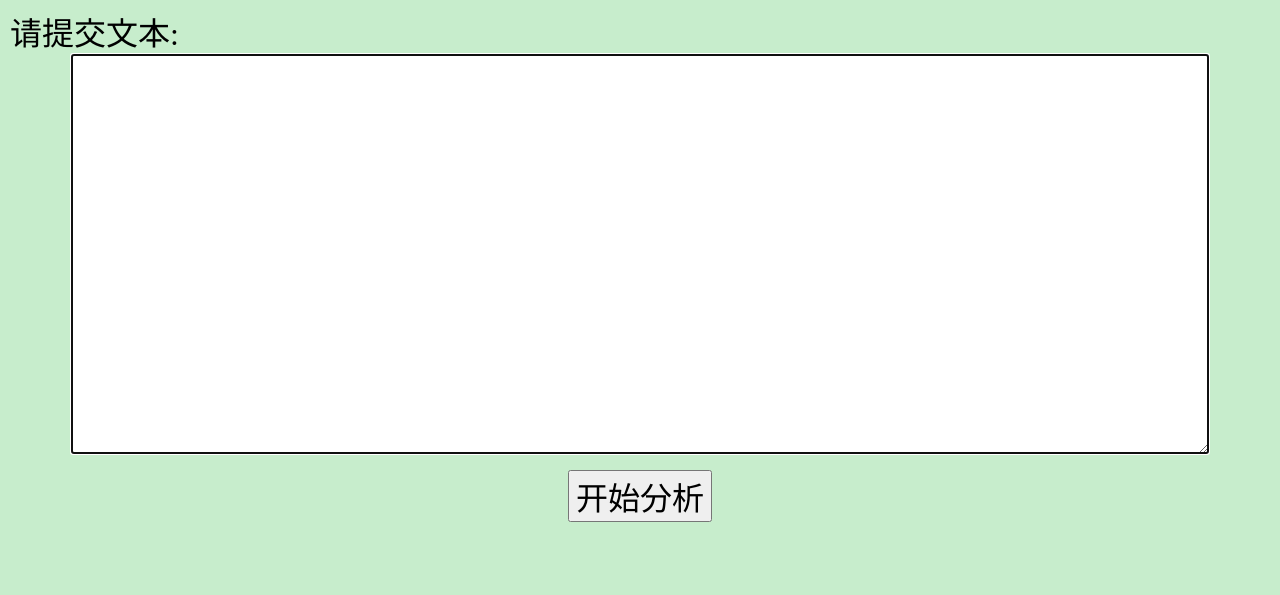
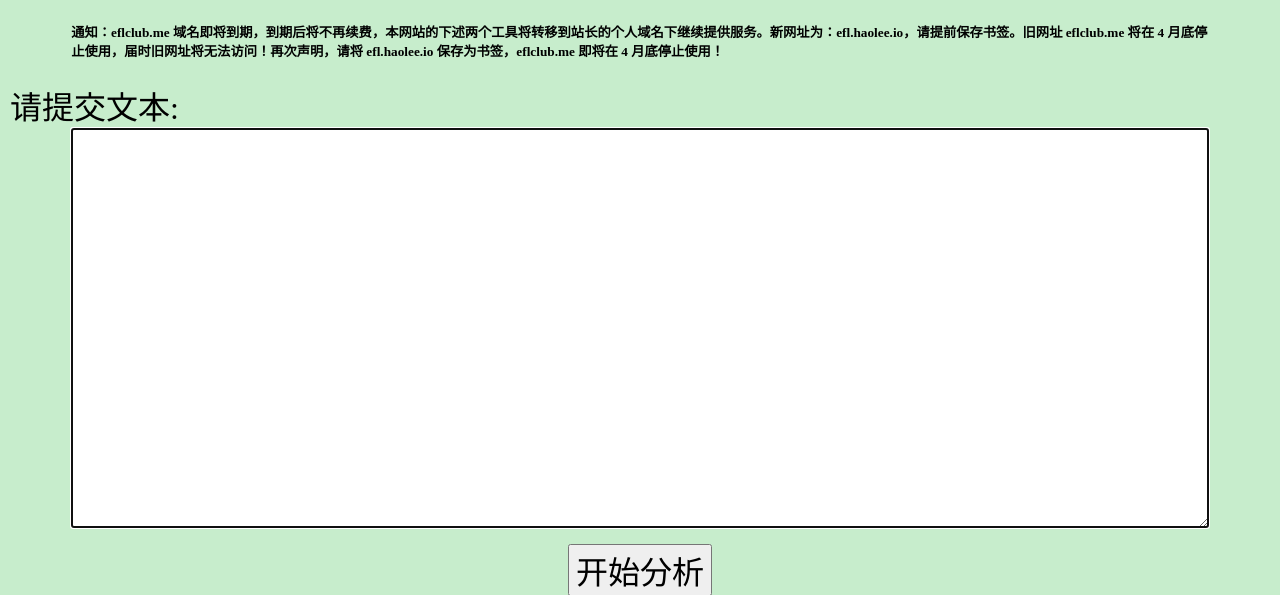
Before and after one commit to hao-lee/VocabularyAnalyzer, a Flask app: page /vocabulary_analyzer in a window 1280 px wide. Shown: the top 595 px of the page. Run offline with Flask 2, Linux system fonts and the light colour scheme; some libraries are stand-ins or nearby versions.

Commit message:
Update for eflclub.me

```diff
--- a/static/style_for_submit.css
+++ b/static/style_for_submit.css
@@ -22,3 +22,9 @@
 button {
 	font-size: 2em;
 }
+h5 {
+	display: block;
+	width: 90%;
+	margin-left: auto;
+	margin-right: auto;
+}
--- a/templates/pti_submit.html
+++ b/templates/pti_submit.html
@@ -8,6 +8,7 @@
 		<script src="{{url_for('static', filename='common.js')}}"></script>
 	</head>
 	<body>
+		<h5>通知：eflclub.me 域名即将到期，到期后将不再续费，本网站的下述两个工具将转移到站长的个人域名下继续提供服务。新网址为：efl.haolee.io，请提前保存书签。旧网址 eflclub.me 将在 4 月底停止使用，届时旧网址将无法访问！再次声明，请将 efl.haolee.io 保存为书签，eflclub.me 即将在 4 月底停止使用！</h5>
 		<form action="/phonetic_transcription_interpreter" method="post">
 			<legend>请提交文本:</legend>
 			<textarea name="text" maxlength="2000" autofocus></textarea>
--- a/templates/va_submit.html
+++ b/templates/va_submit.html
@@ -8,6 +8,7 @@
 		<script src="{{url_for('static', filename='common.js')}}"></script>
 	</head>
 	<body>
+		<h5>通知：eflclub.me 域名即将到期，到期后将不再续费，本网站的下述两个工具将转移到站长的个人域名下继续提供服务。新网址为：efl.haolee.io，请提前保存书签。旧网址 eflclub.me 将在 4 月底停止使用，届时旧网址将无法访问！再次声明，请将 efl.haolee.io 保存为书签，eflclub.me 即将在 4 月底停止使用！</h5>
 		<form action="/vocabulary_analyzer" method="post">
 			<legend>请提交文本:</legend>
 			<textarea name="text" maxlength="50000" autofocus></textarea>
```
